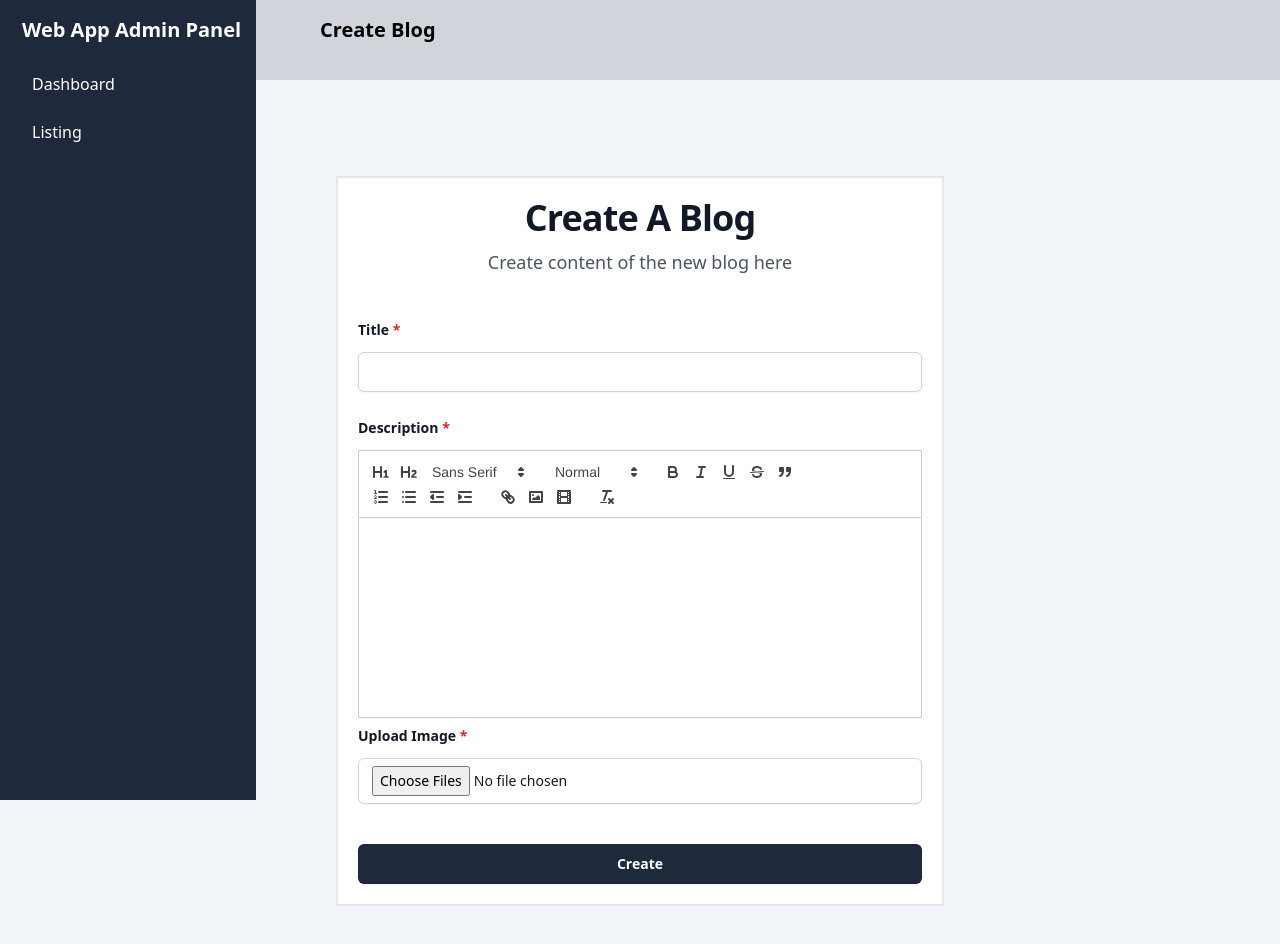
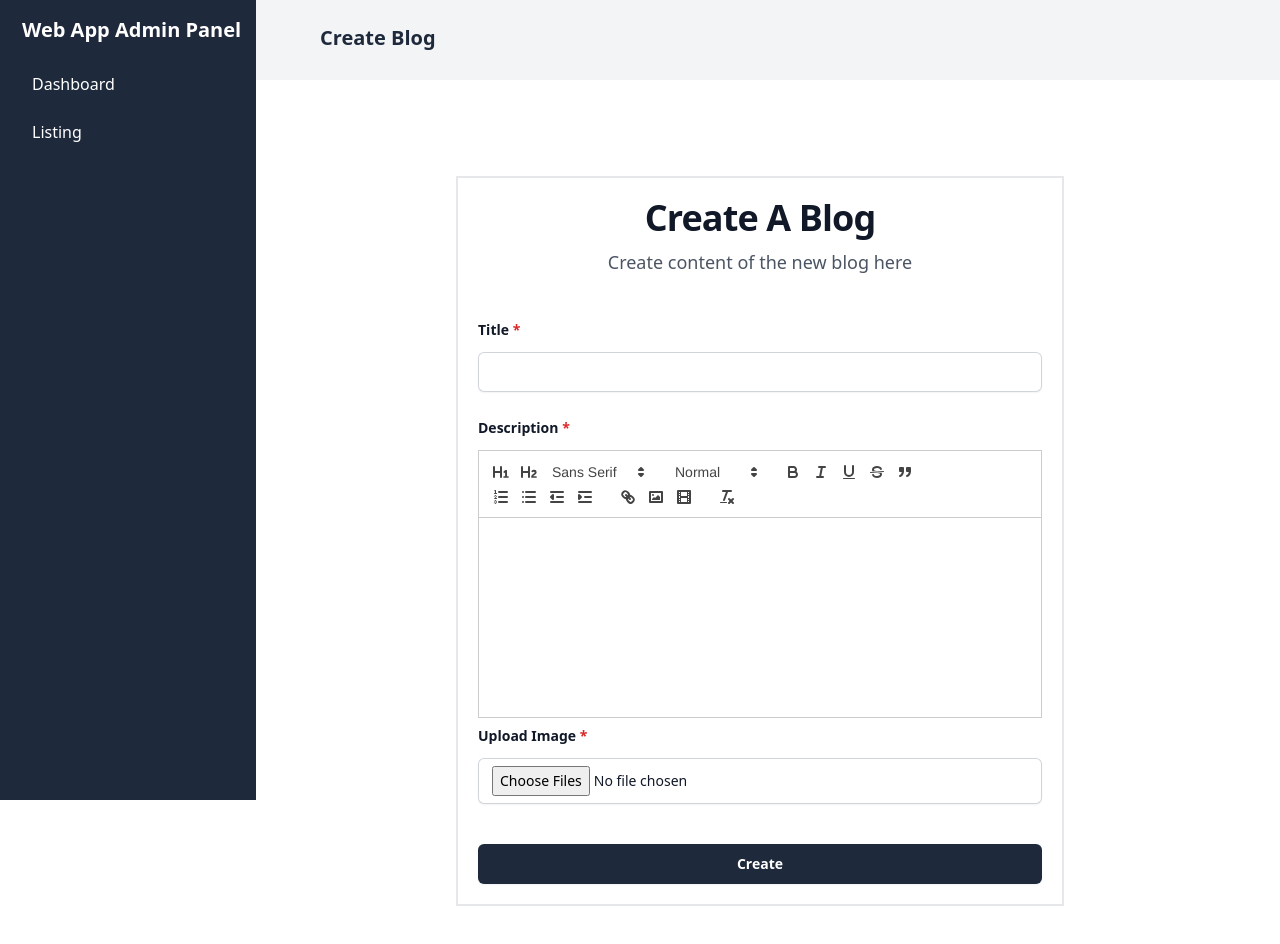
Before and after one commit to Mudasserahmed/web-app-cp, a Next.js app: page /pages/dashboard in a window 1280 px wide. Shown: the top 944 px of the page. Built offline with nearby package versions, Linux system fonts and the light colour scheme.

Commit message:
quick fixes

```diff
--- a/src/app/pages/dashboard/page.js
+++ b/src/app/pages/dashboard/page.js
@@ -82,8 +82,8 @@ function Dashboard() {
   return (
     <>
       <Header pageTitle={"Create Blog"} />
-      <main className=" bg-[#F1F5F9]  py-24 px-6  lg:px-8 flex justify-center  items-center ">
-        <div className="bg-white py-5 mx-4 px-5 border-2   lg:w-6/12 md:w-6/12 ">
+      <main className="  py-24 px-6  lg:px-8 flex justify-center  items-center ">
+        <div className=" py-5 mx-4 px-5 border-2  md:ml-64  lg:w-6/12 md:w-8/12 ">
           <div className=" text-center">
             <h2 className="text-3xl font-bold tracking-tight text-gray-900 sm:text-4xl">
               Create A Blog
--- a/src/app/pages/listing/page.js
+++ b/src/app/pages/listing/page.js
@@ -37,7 +37,7 @@ function Listing() {
           <button
             type="button"
             onClick={() => router.push("/pages/dashboard")}
-            class="py-2.5 px-5 float-right mr-2 mb-2 text-sm font-medium text-white focus:outline-none bg-[#1E293B] rounded-lg border border-gray-200 hover:bg-gray-100 hover:text-blue-700 focus:z-10 focus:ring-4 focus:ring-gray-200 dark:focus:ring-gray-700 dark:bg-gray-800 dark:text-gray-400 dark:border-gray-600 dark:hover:text-white dark:hover:bg-gray-700"
+            class="py-2.5 px-5 float-right mr-2 mb-2 text-sm font-medium text-white hover:bg-[#1E293B] hover:text-white  focus:outline-none bg-[#1E293B] rounded-lg border border-gray-200 hover:bg-gray-100 hover:text-blue-700 focus:z-10 focus:ring-4 focus:ring-gray-200 dark:focus:ring-gray-700 dark:bg-gray-800 dark:text-gray-400 dark:border-gray-600 dark:hover:text-white dark:hover:bg-gray-700"
           >
             Create New
           </button>
--- a/src/components/header/page.js
+++ b/src/components/header/page.js
@@ -6,8 +6,8 @@ export default function Header({pageTitle}) {
 //   const pageTitle = router.pathname.replace('/', '');
 
   return (
-    <header className="bg-gray-300 h-20  z-10">
-        <h1 className="text-xl font-bold md:pl-80 pt-4"> {pageTitle} </h1>
+    <header className="bg-gray-100 h-20  z-10">
+        <h1 className="text-xl font-bold md:pl-80 pt-6 text-[#1E293B]"> {pageTitle} </h1>
         </header>
   );
 }
```
